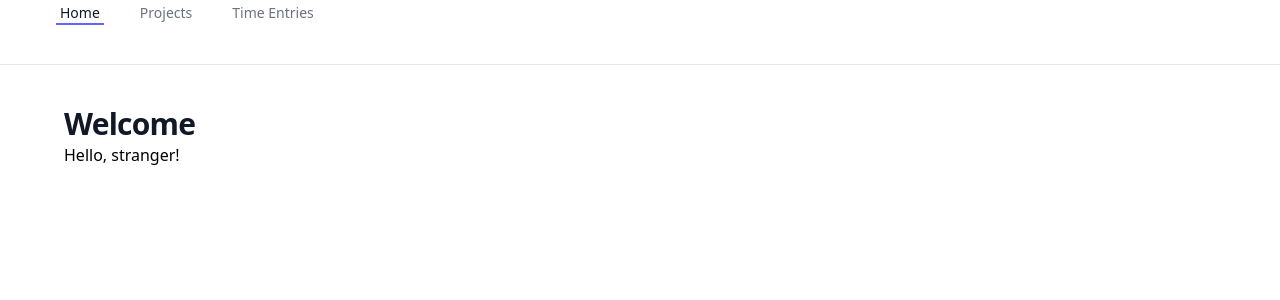
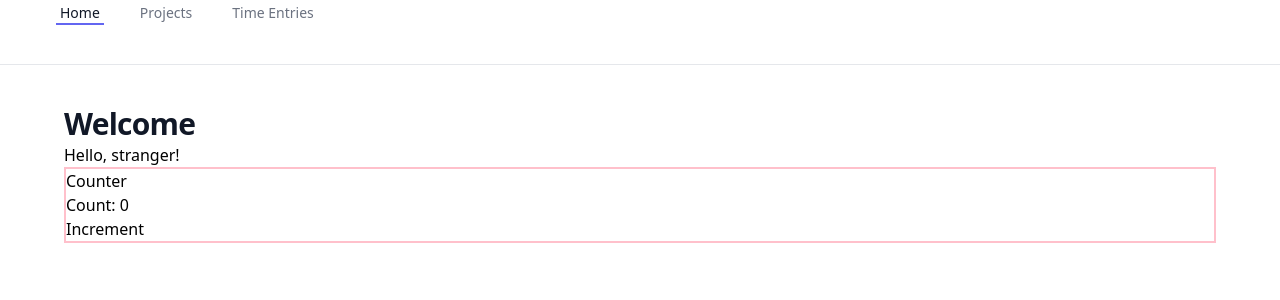
Before and after one commit to SuoraGmbH/react-testing-workshop-2023-04-hl, a React (Create React App) app: page /home in a window 1280 px wide. Shown: the top 300 px of the page. Built offline with nearby package versions, Linux system fonts and the light colour scheme.

Commit message:
Add Counter to Home

```diff
--- a/src/page/Home.tsx
+++ b/src/page/Home.tsx
@@ -1,6 +1,7 @@
 import { Header, Main } from "../component/Layout";
 import React from "react";
 import Greeting from "./Home/Greeting";
+import Counter from "./Home/Counter";
 
 const Home: React.FunctionComponent = () => {
   return (
@@ -8,6 +9,9 @@ const Home: React.FunctionComponent = () => {
       <Header>Welcome</Header>
       <Main>
         <Greeting />
+        <div style={{ border: "2px solid pink" }}>
+          <Counter />
+        </div>
       </Main>
     </>
   );
```
